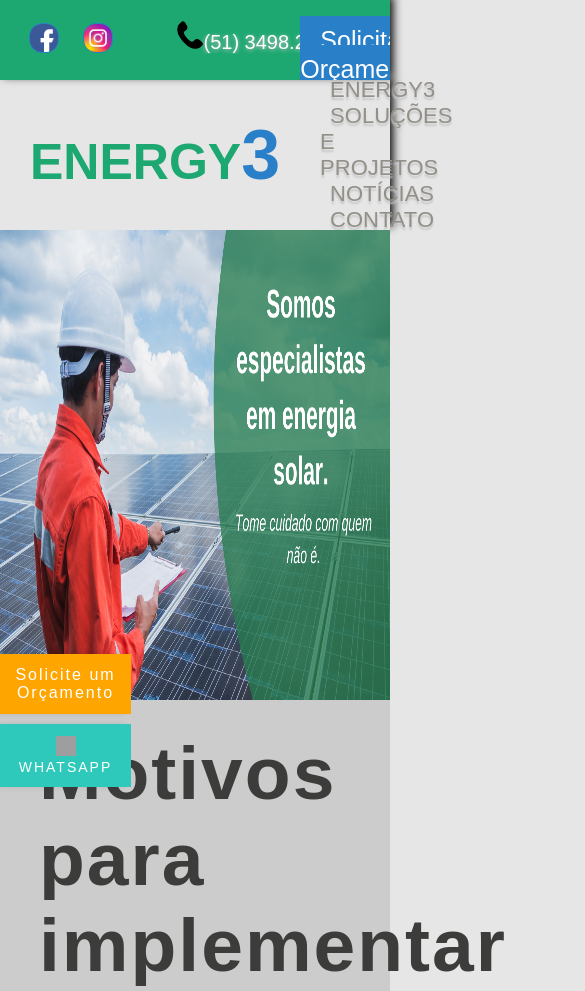
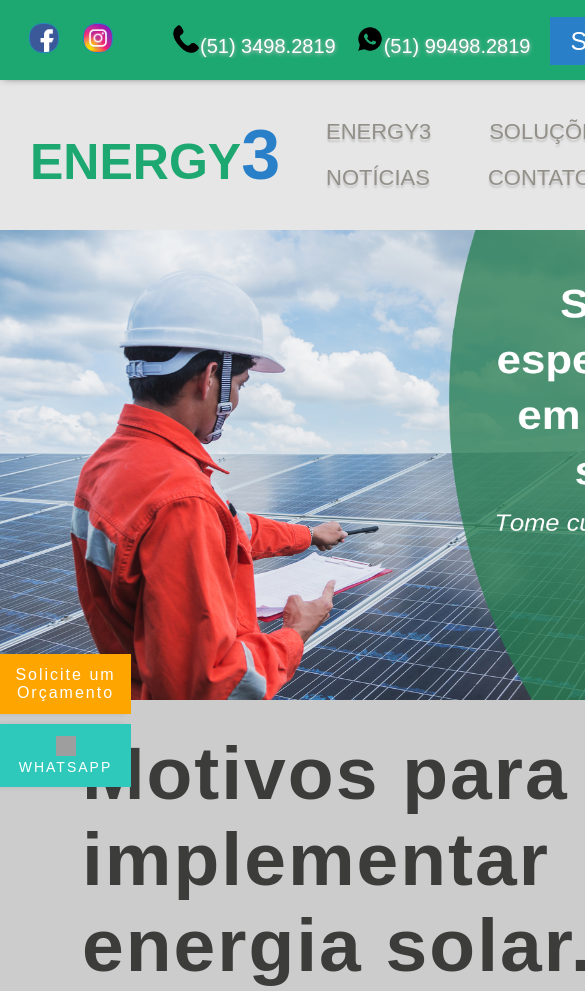
Before and after one commit to Julliano-Elyas/projeto-energia-solar, a plain HTML site: page index.html in a window 390 px wide. Shown: the top 991 px of the page, 585 px wide, since content can reach past the window. Drawn offline with Linux system fonts and the light colour scheme; grey boxes are pictures that could not be loaded.

Commit message:
Responsividade
Ajuste de responsividade

```diff
--- a/estilo.css
+++ b/estilo.css
@@ -2,10 +2,9 @@ body{
 	margin: 0;
 	padding: 0;
 	background-color: #e6e6e6;
+	min-width: 820px;
 }
-.topo{
 
-}
 .topo1{
 	background-color: #1da871;
 	width: 100%;
@@ -14,6 +13,10 @@ body{
 	margin:0;
 	overflow: hidden;
 	box-shadow: 3px -4px 9px black;
+	display: flex;
+	align-items: baseline;
+	justify-content: space-between;
+
 }
 .logo{
 	width: 28px;
@@ -24,7 +27,6 @@ body{
 	margin-top: 7px;
 	margin-left: 11px;
 	display: inline-block;
-	position: absolute;
 	transition-duration: 0.5s;
 }
 .rede-social ul{
@@ -59,10 +61,11 @@ body{
 }
 
 .contato .telefone{
-	position: absolute;
-	display: inline-block;
-	left: 45%;
-	top: 5px;
+	display: flex;
+	align-items: center;
+	padding: 0 10px;
+
+
 }
 .contato ul{
 	list-style: none;
@@ -84,11 +87,7 @@ body{
 	color: #2a7fc9;
 	transition-duration: 0.5s;
 }
-.botao-orcamento{
-	position: absolute;
-	top: 26px;
-	left: 77%;
-}
+
 .botao-orcamento a{
 	background: #2a7fc9;
 	font-size: 25px;
@@ -106,6 +105,9 @@ body{
 	color: white;
 	transition-duration: 0.6s;
 }
+
+
+
 #navegacao{
 	width: 100%;
 	height: 150px;
@@ -126,6 +128,7 @@ body{
 	margin: 0;
 	display: inline-block;
 	padding-left: 30px;
+	width: 30%;
 }
 .menu .logotipo{
 	text-decoration: none;
@@ -146,7 +149,7 @@ body{
 .menu li{
 	display: inline-block;
 	text-transform: uppercase;
-	margin-right: 55px;
+	padding: 10px 34px 10px 0;
 
 }
 .menu .op{
--- a/index.html
+++ b/index.html
@@ -42,11 +42,12 @@
 							</div>
 						</li>
 					</ul>
+					<div class="botao-orcamento">
+						<a href="">Solicitar Orçamento</a>
+					</div>
 				</div>
 			</div>
-			<div class="botao-orcamento">
-				<a href="">Solicitar Orçamento</a>
-			</div>
+
 
 		</div>
 
```
